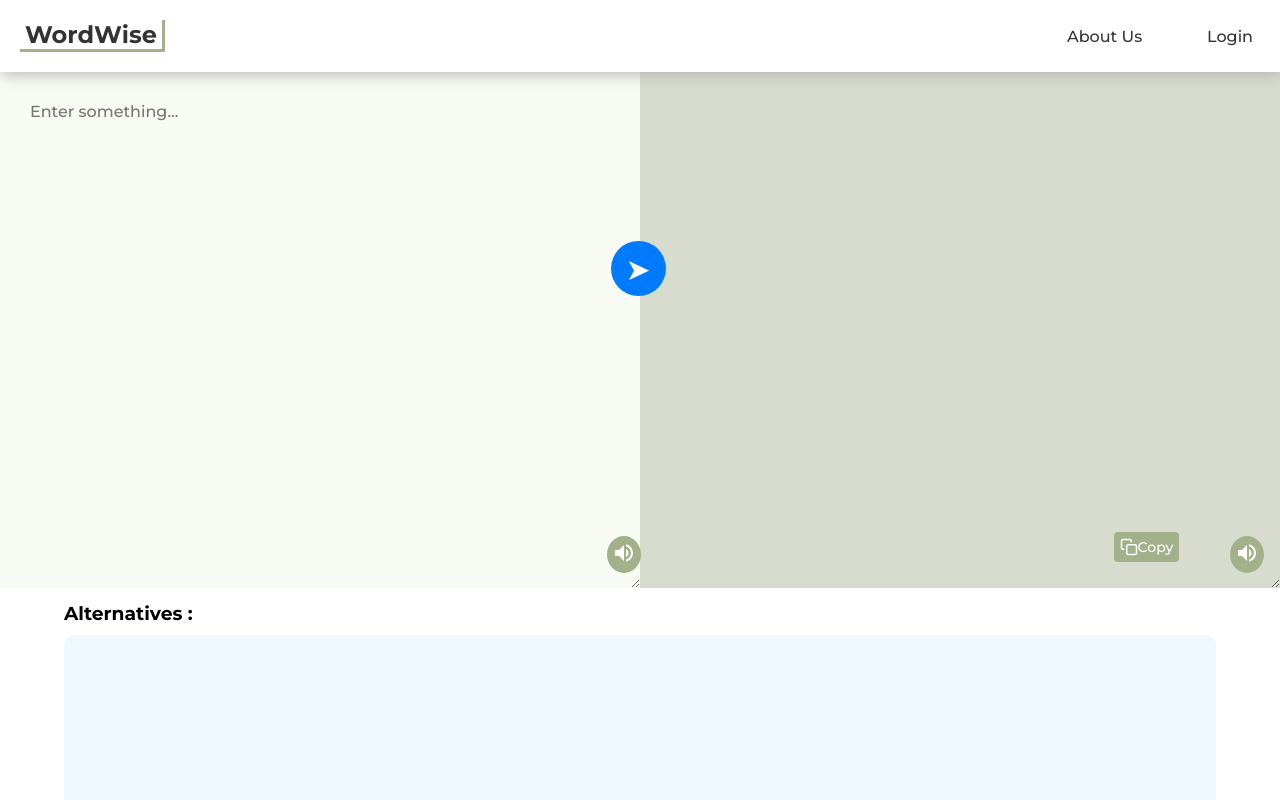
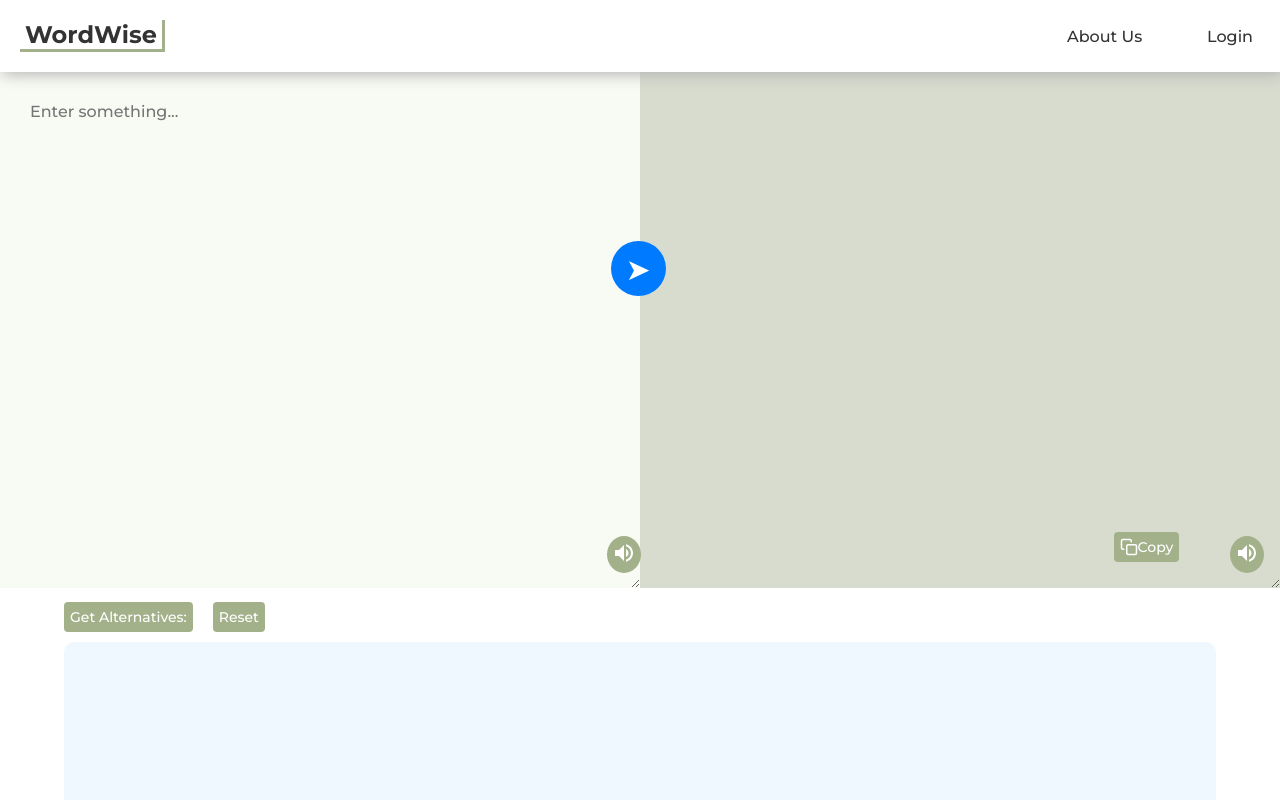
Before and after one commit to Bahare09/ldn9-fp-wordwise, a React (Create React App) app in the folder client/: page / in a window 1280 px wide. Shown: the top 800 px of the page. Built offline with nearby package versions, Linux system fonts and the light colour scheme.

Commit message:
create reset button to clear data

```diff
--- /dev/null
+++ b/client/src/components/AlternativeButton.css
@@ -0,0 +1,23 @@
+.alternative-button {
+    display: inline-block;
+    padding: 6px;
+    background-color: #a3b18a;
+    color: #fff;
+    border: none;
+    cursor: pointer;
+    border-radius: 4px;
+    font-size: 14px;
+    transition: background-color 0.3s;
+}
+.reset-button{
+    display: inline-block;
+    padding: 6px;
+    margin-left: 20px;
+    background-color: #a3b18a;
+    color: #fff;
+    border: none;
+    cursor: pointer;
+    border-radius: 4px;
+    font-size: 14px;
+    transition: background-color 0.3s;
+}
--- a/client/src/components/AlternativeButton.js
+++ b/client/src/components/AlternativeButton.js
@@ -1,4 +1,5 @@
 import React from "react";
+import "./AlternativeButton.css";
 
 const AlternativeButton = ({ outputValue, setAlternativeValue }) => {
 	const getAlternatives = async () => {
@@ -21,7 +22,7 @@ const AlternativeButton = ({ outputValue, setAlternativeValue }) => {
 
 	return (
 		<button onClick={getAlternatives} className="alternative-button">
-			Get Alternatives
+			Get Alternatives:
 		</button>
 	);
 };
--- a/client/src/pages/Home.js
+++ b/client/src/pages/Home.js
@@ -29,6 +29,7 @@ const Home = () => {
 	const handleReset = () => {
 		setShowOutput(false);
 		setOutputValue("");
+		setAlternativeValue("");
 	};
 	return (
 		<main role="main">
@@ -48,15 +49,19 @@ const Home = () => {
 						</div>
 						<div className="alternative-container">
 							<div className="alternative-output">
-								<h3>Alternatives :</h3>
+								<div>
+									<AlternativeButton
+										outputValue={outputValue}
+										setAlternativeValue={setAlternativeValue}
+									/>
+									<button onClick={handleReset} className="reset-button">
+										Reset
+									</button>
+								</div>
 								<textarea
 									className="alternative-box"
 									value={alternativeValue}
 									readOnly
-								/>
-								<AlternativeButton
-									outputValue={outputValue}
-									setAlternativeValue={setAlternativeValue}
 								/>
 							</div>
 						</div>
```
